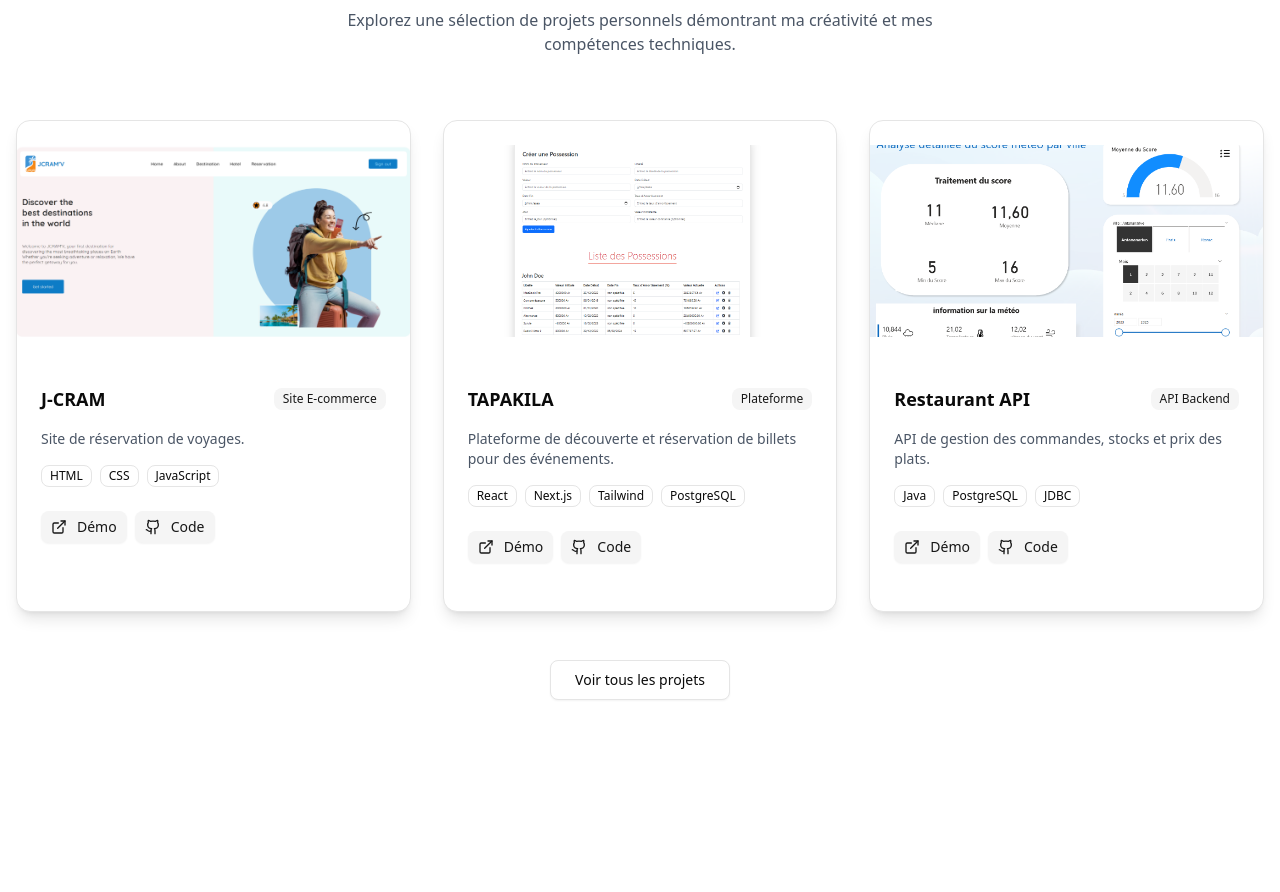
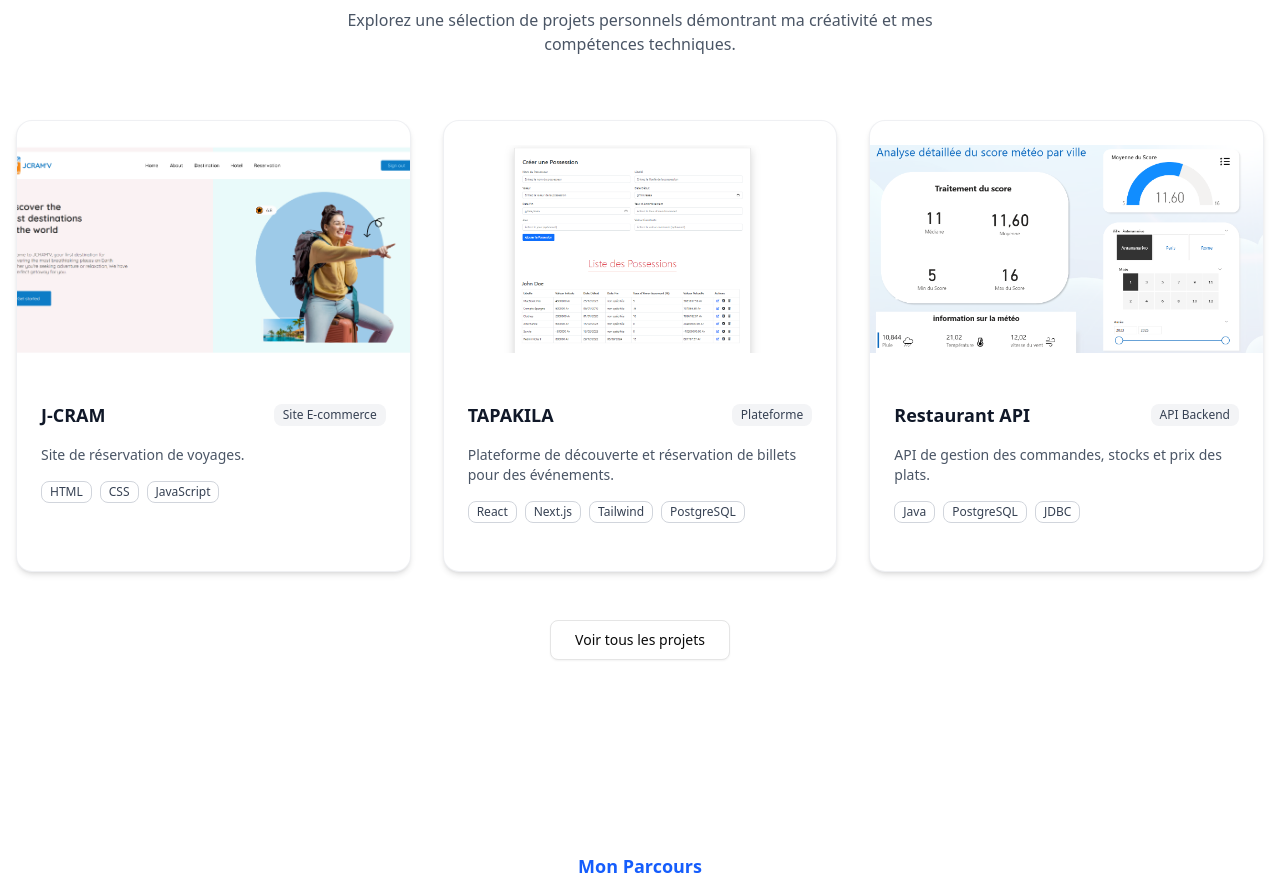
Before and after one commit to RYJramefison/Portfolio, a Next.js app: page / in a window 1280 px wide. Shown: the part 1840-2732 px from the top of the page. Built offline with nearby package versions, Linux system fonts and the light colour scheme.

Commit message:
fix: project section, placement demo and code github icon

```diff
--- a/components/sections/PojectSection.tsx
+++ b/components/sections/PojectSection.tsx
@@ -3,7 +3,7 @@
 import { Card, CardContent } from '@/components/ui/card'
 import { Button } from '@/components/ui/button'
 import { Badge } from '@/components/ui/badge'
-import { ExternalLink, Github } from 'lucide-react'
+import { ExternalLink, GithubIcon } from 'lucide-react'
 import { motion } from 'framer-motion'
 import { useLang } from '@/app/providers/lang-provider'
 
@@ -42,17 +42,60 @@ const ProjectSection = () => {
               transition={{ delay: index * 0.1 }}
               viewport={{ once: true }}
             >
-              <Card className="h-full shadow-lg hover:shadow-xl transition">
+              <Card className="group relative h-full overflow-hidden rounded-2xl border border-gray-200/60 dark:border-white/10 bg-white dark:bg-zinc-900 shadow-md hover:shadow-2xl transition-all duration-500">
+  {/* Image */}
+  <div className="relative overflow-hidden">
     <img
       src={project.image}
       alt={project.title}
-                  className="w-full h-48 object-cover"
+      className="w-full h-52 object-cover transition-transform duration-500 group-hover:scale-110"
     />
 
+    {/* Overlay hover (blanc → gris, sans flou) */}
+    <div
+      className="
+        absolute inset-0
+        bg-gradient-to-t
+        from-white/80
+        via-white/50
+        to-white/20
+        dark:from-zinc-900/80
+        dark:via-zinc-900/50
+        dark:to-zinc-900/20
+        opacity-0 group-hover:opacity-100
+        transition-opacity duration-500
+      "
+    />
+
+    {/* Hover Actions */}
+    <div className="absolute bottom-4 right-4 flex gap-2 opacity-0 translate-y-4 group-hover:opacity-100 group-hover:translate-y-0 transition-all duration-500">
+      <Button
+        size="icon"
+        className="bg-white hover:bg-gray-100 text-gray-900 shadow-lg rounded-full"
+        aria-label="Live demo"
+      >
+        <ExternalLink className="h-4 w-4" />
+      </Button>
+
+      <Button
+        size="icon"
+        className="bg-white hover:bg-gray-100 text-gray-900 shadow-lg rounded-full"
+        aria-label="Source code"
+      >
+        <GithubIcon className="h-4 w-4" />
+      </Button>
+    </div>
+  </div>
+
+  {/* Content */}
   <CardContent className="p-6 space-y-4">
-                  <div className="flex justify-between items-center">
-                    <h3 className="font-bold text-lg">{project.title}</h3>
-                    <Badge variant="secondary">{project.category}</Badge>
+    <div className="flex items-center justify-between">
+      <h3 className="font-bold text-lg text-gray-900 dark:text-white">
+        {project.title}
+      </h3>
+      <Badge className="bg-gray-100 text-gray-700 dark:bg-white/10 dark:text-gray-300">
+        {project.category}
+      </Badge>
     </div>
 
     <p className="text-sm text-gray-600 dark:text-gray-400">
@@ -61,21 +104,14 @@ const ProjectSection = () => {
 
     <div className="flex flex-wrap gap-2">
       {project.tags.map(tag => (
-                      <Badge key={tag} variant="outline">
+        <Badge
+          key={tag}
+          variant="outline"
+          className="border-gray-300 dark:border-white/20 text-gray-700 dark:text-gray-300"
+        >
           {tag}
         </Badge>
       ))}
-                  </div>
-
-                  <div className="flex gap-2 pt-2">
-                    <Button size="sm" variant="secondary">
-                      <ExternalLink className="h-4 w-4 mr-1" />
-                      {t.common.demo}
-                    </Button>
-                    <Button size="sm" variant="secondary">
-                      <Github className="h-4 w-4 mr-1" />
-                      {t.common.code}
-                    </Button>
     </div>
   </CardContent>
 </Card>
```
Lines whose indentation alone changed are shown as unchanged.
